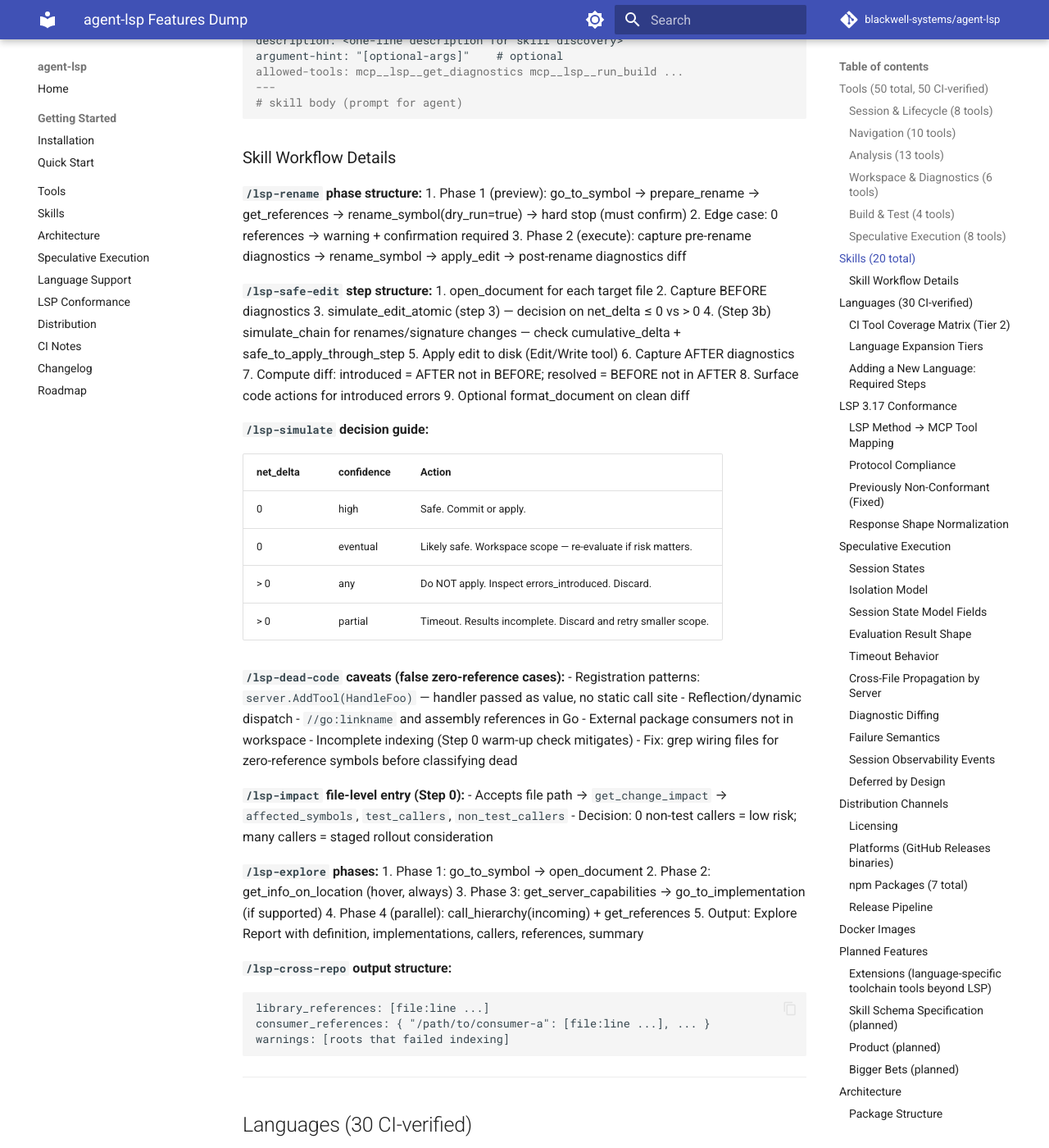
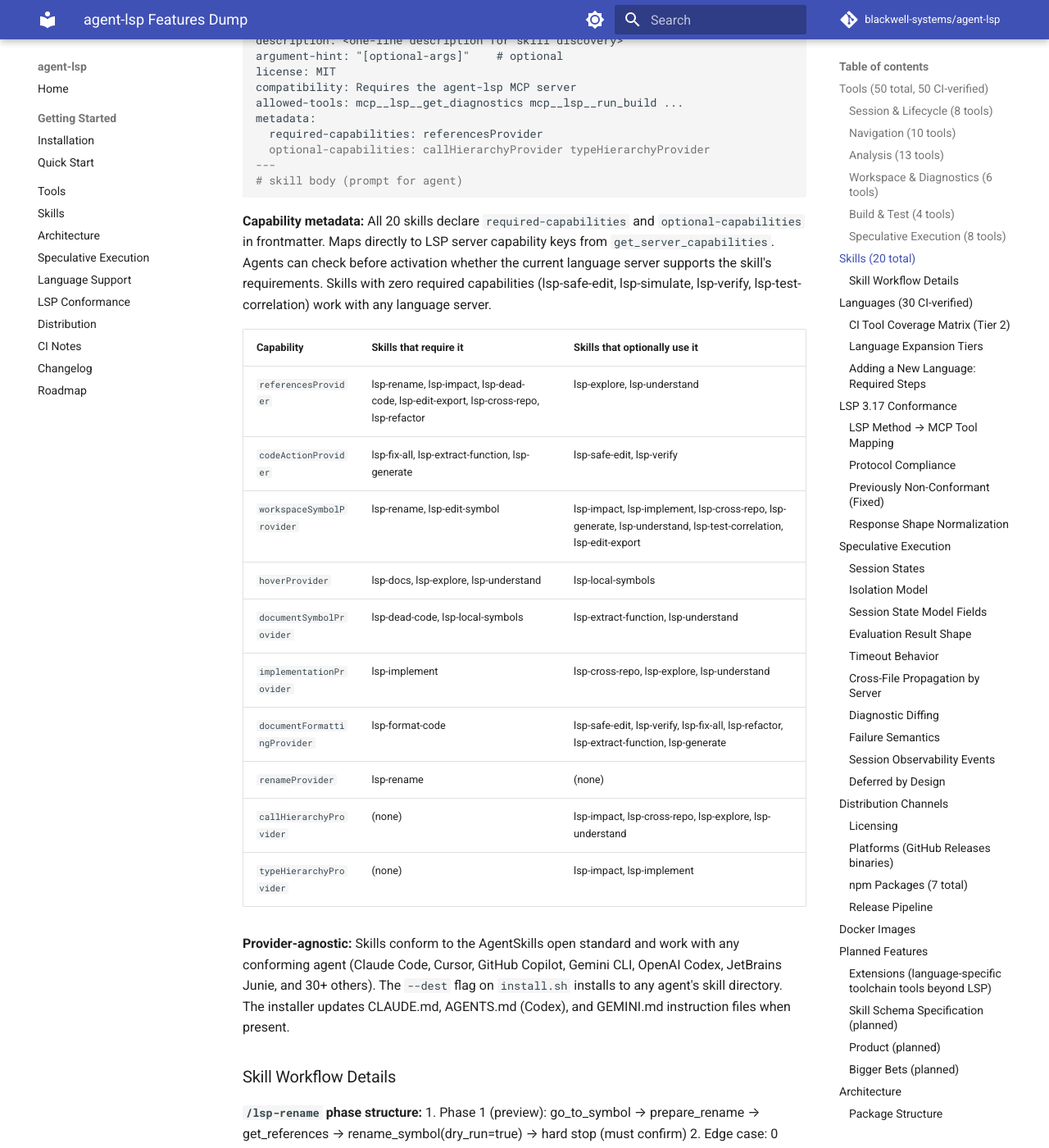
Before and after one commit to blackwell-systems/agent-lsp, an MkDocs documentation site: the page built from docs/FEATURES.md, in a window 1280 px wide and 1400 px high, scrolled down 10498 px. Shown: the whole window at 82% size. Built offline with MkDocs 1.6.1 and Material for MkDocs 9.7.7, drawn with Linux system fonts in a browser that asks for light colours; comment, search, counter and statistics services are not loaded; some of the changed text lies outside the part shown.

Commit message:
docs: add capability metadata and provider-agnostic details to FEATURES.md

````diff
--- a/docs/FEATURES.md
+++ b/docs/FEATURES.md
@@ -255,16 +255,38 @@
 
 **CLAUDE.md sync:** `install.sh` maintains managed skills table in `~/.claude/CLAUDE.md` between sentinel comments (`<!-- agent-lsp:skills:start/end -->`). Auto-discovers skills from SKILL.md frontmatter — re-running keeps CLAUDE.md in sync without touching surrounding content.
 
-**SKILL.md format:**
+**SKILL.md format ([AgentSkills](https://agentskills.io/specification) conformant):**
 ```markdown
 ---
 name: lsp-verify
 description: <one-line description for skill discovery>
 argument-hint: "[optional-args]"    # optional
+license: MIT
+compatibility: Requires the agent-lsp MCP server
 allowed-tools: mcp__lsp__get_diagnostics mcp__lsp__run_build ...
+metadata:
+  required-capabilities: referencesProvider
+  optional-capabilities: callHierarchyProvider typeHierarchyProvider
 ---
 # skill body (prompt for agent)
 ```
+
+**Capability metadata:** All 20 skills declare `required-capabilities` and `optional-capabilities` in frontmatter. Maps directly to LSP server capability keys from `get_server_capabilities`. Agents can check before activation whether the current language server supports the skill's requirements. Skills with zero required capabilities (lsp-safe-edit, lsp-simulate, lsp-verify, lsp-test-correlation) work with any language server.
+
+| Capability | Skills that require it | Skills that optionally use it |
+|---|---|---|
+| `referencesProvider` | lsp-rename, lsp-impact, lsp-dead-code, lsp-edit-export, lsp-cross-repo, lsp-refactor | lsp-explore, lsp-understand |
+| `codeActionProvider` | lsp-fix-all, lsp-extract-function, lsp-generate | lsp-safe-edit, lsp-verify |
+| `workspaceSymbolProvider` | lsp-rename, lsp-edit-symbol | lsp-impact, lsp-implement, lsp-cross-repo, lsp-generate, lsp-understand, lsp-test-correlation, lsp-edit-export |
+| `hoverProvider` | lsp-docs, lsp-explore, lsp-understand | lsp-local-symbols |
+| `documentSymbolProvider` | lsp-dead-code, lsp-local-symbols | lsp-extract-function, lsp-understand |
+| `implementationProvider` | lsp-implement | lsp-cross-repo, lsp-explore, lsp-understand |
+| `documentFormattingProvider` | lsp-format-code | lsp-safe-edit, lsp-verify, lsp-fix-all, lsp-refactor, lsp-extract-function, lsp-generate |
+| `renameProvider` | lsp-rename | (none) |
+| `callHierarchyProvider` | (none) | lsp-impact, lsp-cross-repo, lsp-explore, lsp-understand |
+| `typeHierarchyProvider` | (none) | lsp-impact, lsp-implement |
+
+**Provider-agnostic:** Skills conform to the AgentSkills open standard and work with any conforming agent (Claude Code, Cursor, GitHub Copilot, Gemini CLI, OpenAI Codex, JetBrains Junie, and 30+ others). The `--dest` flag on `install.sh` installs to any agent's skill directory. The installer updates CLAUDE.md, AGENTS.md (Codex), and GEMINI.md instruction files when present.
 
 ### Skill Workflow Details
 
````
